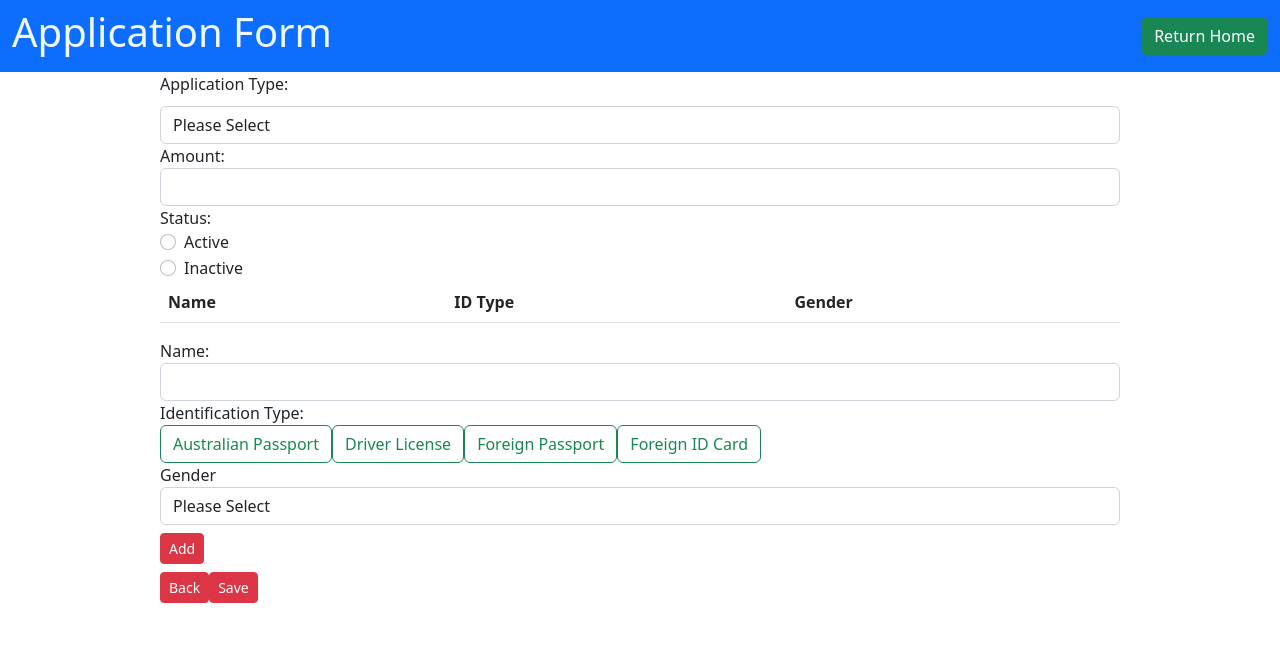
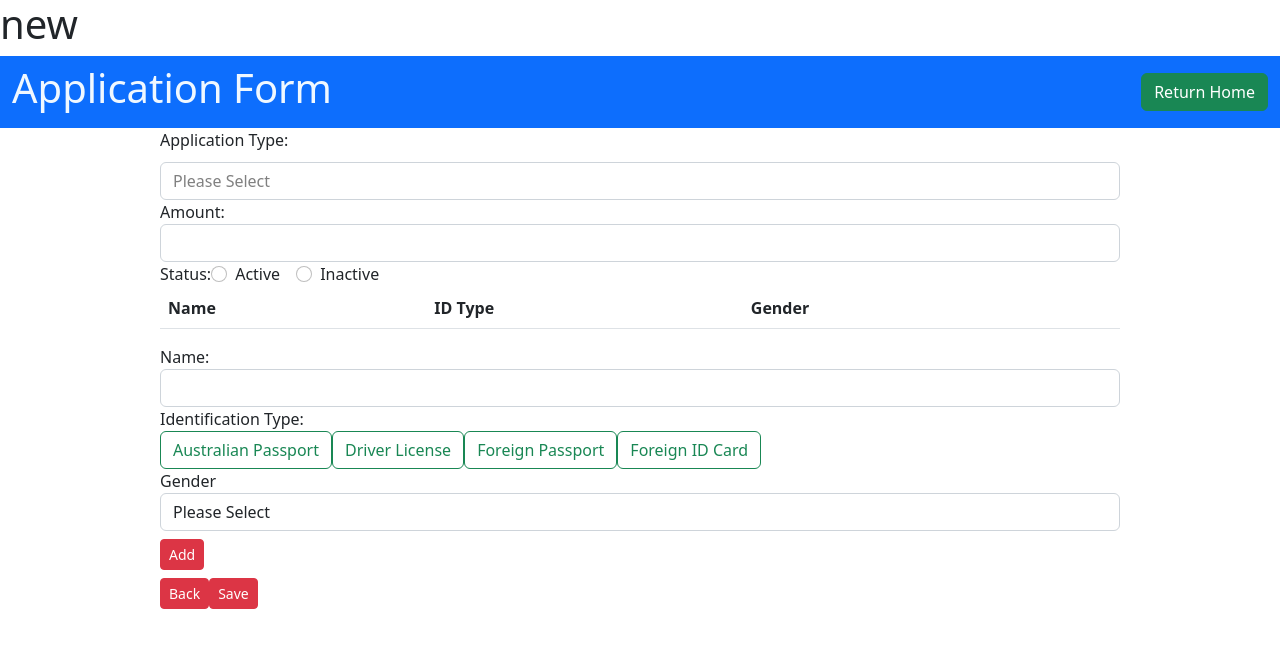
Before and after one commit to cwill0504/Application, an Angular app: page /application in a window 1280 px wide. Shown: the top 648 px of the page. Built offline with nearby package versions, Linux system fonts and the light colour scheme.

Commit message:
Validation + Edit/Delete Function
Added validation to input and ability to create and delete application and applicants.

```diff
--- a/src/app/application/application.component.html
+++ b/src/app/application/application.component.html
@@ -1,3 +1,4 @@
+<h1>{{mode}}</h1>
 <nav class="navbar nav-light bg-primary">
   <div class="container-fluid">
     <h1 style="color: aliceblue">Application Form</h1>
@@ -6,26 +7,73 @@
     </div>
   </div>
 </nav>
-<div class="form" *ngIf="mode == 'read' && application">
+<div class="form">
   <form [formGroup]="formValue">
     <div class="form-group">
+      <div *ngIf="mode != 'new'">
         <label for="applicationNumber">Application Number:</label>
         <input id="applicationNumber" type="number" class="form-control" value="{{application.applicationNumber}}"
-        readonly="readonly">
+          [readonly]="mode != 'new'">
+      </div>
+    </div>
     <label for="applicationType">Application Type:</label>
-      <input id="applicationType" type="name" class="form-control" value="{{application.applicationType}}"
-        readonly="readonly">
+    <div class="radio">
+      <style>
+        select:invalid {
+          color: gray;
+        }
+      </style>
+      <select formControlName="applicationType" class="form-control" id="applicationType" required
+        [attr.disabled]="mode == 'read' ? 'disabled' : null">
+        <option value="">Please Select</option>
+        <option value="Home Loan" [selected]="application.applicationType == 'Home Loan'">Home Loan</option>
+        <option value="Personal Loan" [selected]="application.applicationType == 'Personal Loan'">Personal Loan</option>
+        <option value="Business Loan" [selected]="application.applicationType == 'Business Loan'">Business Loan</option>
+      </select>
+      <div *ngIf="applicationType">
+        <div *ngIf="applicationType.invalid && (applicationType.dirty || applicationType.touched)"
+          class="alert alert-danger">
+          <div *ngIf="applicationType.errors?.['required']">
+            Please select an application type.
+          </div>
+        </div>
+      </div>
+
+      <!-- <div *ngIf="mode == 'read'" >
         <label for="amount">Amount:</label>
-      <input id="amount" type="number" class="form-control" value="{{application.amount}}" readonly="readonly">
+        <input id="amount" type="number" class="form-control" value="{{application.amount}}" [readonly]="mode == 'read'"
+          required pattern="([0-9]{4,})">
+        <div *ngIf="amount">
+          <div *ngIf="amount.invalid && (amount.dirty || amount.touched)" class="alert alert-danger">
+            <div *ngIf="amount.errors?.['required']">
+              Amount is required.
+            </div>
+            <div *ngIf="amount.errors?.['pattern']">
+              Amount must be larger than 1000.
+            </div>
+          </div>
+        </div>
+      </div> -->
+      <label for="amount">Amount:</label>
+      <input id="amount" type="number" class="form-control" [readonly]="mode == 'read'"
+        required pattern="([0-9]{4,})" formControlName="amount">
+      <div *ngIf="amount">
+        <div *ngIf="amount.invalid && (amount.dirty || amount.touched)" class="alert alert-danger">
+          <div *ngIf="amount.errors?.['required']">
+            Amount is required.
+          </div>
+          <div *ngIf="amount.errors?.['pattern']">
+            Amount must be larger than 1000.
+          </div>
+        </div>
+      </div>
       <label for="status">Status:</label>
       <div class="form-check form-check-inline">
-        <input class="form-check-input" type="radio" name="inlineRadioOptions" id="radio1"
-          value="{{application.status}}" [checked]="application.status == 'Active'" [disabled]="mode == 'read'">
+        <input class="form-check-input" type="radio" name="status" id="radio1" formControlName="status" value="Active" [checked]="application.status == 'Active'" [disabled]="mode == 'read'">
         <label class="form-check-label" for="inlineRadio1">Active</label>
       </div>
       <div class="form-check form-check-inline">
-        <input class="form-check-input" type="radio" name="inlineRadioOptions" id="radio2"
-          value="{{application.status}}" [checked]="application.status == 'Inactive'" [disabled]="mode == 'read'">
+        <input class="form-check-input" type="radio" name="status" id="radio2" formControlName="status" value="Inactive" [checked]="application.status == 'Inactive'" [disabled]="mode == 'read'">
         <label class="form-check-label" for="inlineRadio2">Inactive</label>
       </div>
     </div>
@@ -44,8 +92,8 @@
           <td>{{applicant.identificationTypes}}</td>
           <td>{{applicant.gender}}</td>
           <td>
-            <div *ngIf="mode != 'read'">
-              <button type="button" class="btn btn-danger btn-sm mt-2">Delete</button>
+            <div *ngIf="mode == 'edit'">
+              <button type="button" class="btn btn-danger btn-sm mt-2" (click)="deleteApplicant()">Deletewewe</button>
               <button type="button" class="btn btn-primary btn-sm mt-2"
                 style="color: white; background-color: blue;">Edit</button>
             </div>
@@ -53,67 +101,16 @@
         </tr>
       </tbody>
     </table>
+    <div *ngIf="mode == 'read'">
       <button type="button" class="btn btn-danger btn-sm mt-2" (click)="deleteApplication()">Delete</button>
-    <button id="myButton" type="button" class="btn btn-danger btn-sm mt-2" value="update">Edit</button>
+      <button id="myButton" type="button" class="btn btn-danger btn-sm mt-2" (click)="editApplication()">Edit</button>
+    </div>
   </form>
 </div>
 
 
-<div class="form" *ngIf="mode == 'new'">
+<div class="form" *ngIf="mode != 'read'">
   <form [formGroup]="formValue">
-    <div class="form-group">
-      <label for="applicationType">Application Type:</label>
-      <div class="radio">
-        <style>
-          select:invalid {
-            color: gray;
-          }
-        </style>
-        <select formControlName="applicationType" class="form-control">
-          <option value="">Please Select</option>
-          <option value="Home Loan">Home Loan</option>
-          <option value="Personal Loan">Personal Loan</option>
-          <option value="Business Loan">Business Loan</option>
-        </select>
-      </div>
-      <label for="amount">Amount:</label>
-      <input formControlName="amount" id="amount" type="number" class="form-control" required pattern="([0-9]{4,})">
-      <div *ngIf="amount">
-        <div *ngIf="amount.invalid && (amount.dirty || amount.touched)" class="alert alert-danger">
-          <div *ngIf="amount.errors?.['required']">
-            Amount is required.
-          </div>
-          <div *ngIf="amount.errors?.['pattern']">
-            Amount must be larger than 1000.
-          </div>
-        </div>
-      </div>
-      <label for="status">Status:</label>
-      <div class="form-check form--inline">
-        <input formControlName="status" class="form-check-input" type="radio" name="status" id="radio1" value="Active">
-        <label class="form-check-label" for="inlineRadio1">Active</label>
-      </div>
-      <div class="form-check form--inline">
-        <input formControlName="status" class="form-check-input" type="radio" name="status" id="radio2"
-          value="Inactive">
-        <label class="form-check-label" for="inlineRadio2">Inactive</label>
-      </div>
-      <table class="table">
-        <thead>
-          <tr>
-            <th>Name</th>
-            <th>ID Type</th>
-            <th>Gender</th>
-          </tr>
-        </thead>
-        <tbody>
-          <tr *ngFor="let applicant of application?.applicants">
-            <td>{{applicant.name}}</td>
-            <td>{{applicant.identificationTypes}}</td>
-            <td>{{applicant.gender}}</td>
-          </tr>
-        </tbody>
-      </table>
     <div class="form-group">
       <label for="name">Name:</label>
       <input type="text" class="form-control" id="name" formControlName="name" required pattern="[a-zA-Z ]+" />
@@ -151,6 +148,8 @@
       </div>
 
     </div>
+    <div *ngIf=gender>
+
       <div class="form-group">
         <label>Gender</label>
         <style>
@@ -165,10 +164,22 @@
           <option value="Not Disclosed">Not Disclosed</option>
         </select>
       </div>
-      <button id="myButton" type="button" class="btn btn-danger btn-sm mt-2" value="update">Add</button>
+      <div *ngIf="gender.invalid && (gender.dirty || gender.touched)" class="alert alert-danger">
+        <div *ngIf="gender.errors?.['required']">
+          Please select a gender option.
         </div>
+      </div>
+    </div>
+    <button id="myButton" type="button" class="btn btn-danger btn-sm mt-2" (click)="addApplicant()">Add</button>
+    <div *ngIf="mode == 'new'">
       <button id="myButton" type="button" class="btn btn-danger btn-sm mt-2" value="update">Back</button>
       <button id="myButton" type="button" class="btn btn-danger btn-sm mt-2" value="update"
-      (click)="createNewApplication()" [routerLink]="['/main']">Save</button>
+        (click)="createNewApplication()">Save</button>
+    </div>
+    <div *ngIf="mode == 'edit'">
+      <button id="myButton" type="button" class="btn btn-danger btn-sm mt-2" value="update">Back</button>
+      <button id="myButton" type="button" class="btn btn-danger btn-sm mt-2" value="update"
+        (click)="updateApplication()">Update</button>
+    </div>
   </form>
 </div>
--- a/src/app/application/application.component.ts
+++ b/src/app/application/application.component.ts
@@ -3,6 +3,7 @@ import { ApplicationService } from '../application.service';
 import { ActivatedRoute } from '@angular/router';
 import { FormBuilder, FormGroup, Validators } from '@angular/forms';
 import { Applicant, Application } from '../model/application';
+import { Router } from '@angular/router';
 
 @Component({
   selector: 'app-application',
@@ -14,9 +15,22 @@ export class ApplicationComponent implements OnInit {
   readonly: boolean = true;
   formValue !: FormGroup;
   //application = {"applicationNumber":0,"applicationType":"","amount":0,"status":"","applicants":[{"name":"","identificationType":[""],"gender":""}]};
-  application?: Application | null;
-  applicationNumber: number = 0;
-  constructor(private route: ActivatedRoute, private formbuilder: FormBuilder, private applicationService: ApplicationService) { }
+  // application: Application = {
+  //   "applicationNumber": 0,
+  //    "applicationType": "",
+  //    "amount": 0,
+  //    "status":"",
+  //    "applicants": []
+  // };
+  application: Application = {
+    "applicationNumber": 0,
+     "applicationType": "",
+     "amount": 0,
+     "status":"",
+     "applicants": []
+  };
+  applicationNumber?: string | null;
+  constructor(private route: ActivatedRoute, private formbuilder: FormBuilder, private applicationService: ApplicationService, private router: Router) { }
   identificationTypesForm = {
     australianPassport: false,
     driverLicense: false,
@@ -25,7 +39,6 @@ export class ApplicationComponent implements OnInit {
   }
 
   ngOnInit(): void {
-    this.loadApplication();
     this.formValue = this.formbuilder.group({
       applicationType: [''],
       amount: [null, [Validators.required, Validators.pattern('([0-9]{4,})')]],
@@ -34,35 +47,88 @@ export class ApplicationComponent implements OnInit {
       identificationTypes: [''],
       gender: ['', [Validators.required]]
     })
+
+    this.loadApplication(this.formValue);
   }
 
   get name() { return this.formValue.get('name'); }
-  get amount() { return this.formValue.get('amount'); }
+  get amount() {
+    let formAmountValue = this.formValue.controls['amount'].value;
+    if (formAmountValue == null && this.application.amount > 0) {
+      this.formValue.controls['amount'].setValue(this.application.amount);
+    }
+    return this.formValue.get('amount');
+  }
+  get applicationType() {return this.formValue.get('applicationType');}
+  get gender() {return this.formValue.get('gender');}
 
-  loadApplication() {
-    this.applicationNumber = Number(this.route.snapshot.paramMap.get('id'));
+  loadApplication(formValue: FormGroup) {
+    this.applicationNumber = this.route.snapshot.paramMap.get('id');
     console.log(this.applicationNumber)
-    if (this.applicationNumber == 0) {
+    if (this.applicationNumber != null) {
+      this.application = this.applicationService.getApplication(Number(this.applicationNumber));
+      formValue.controls['status'].setValue(this.application.status);
+     //this.formValue.setValue(this.application.amount, 'amount');
+      console.log(this.application);
+    } else {
       this.mode = "new";
       this.readonly = false;
     }
-    console.log(this.mode)
-    this.application = this.applicationService.getApplication(this.applicationNumber);
+
   }
 
   updateApplication() {
+    console.log(this.application)
+    let updatedApplication: Application = {
+      applicationNumber: this.application.applicationNumber,
+      applicationType: this.formValue.get('applicationType')?.value,
+      amount: this.formValue.get('amount')?.value,
+      status: this.formValue.get('status')?.value,
+      applicants: this.application.applicants
+    };
+    let applicationNumber = this.applicationService.updateApplication(updatedApplication);
+    console.log(applicationNumber);
+    this.mode = "read"
+    this.router.navigate(['/application/', applicationNumber]);
 
   }
 
   addApplicant() {
+    let name = this.formValue.get('name')?.value
+    let gender = this.formValue.get('gender')?.value
+    let newApplicant: Applicant = {
+      name: name,
+      identificationTypes: [],
+      gender: gender,
+    }
+    if (name && gender) {
+
+      if (this.identificationTypesForm.australianPassport) {
+        newApplicant.identificationTypes.push("Australian Passport");
+      }
+      if (this.identificationTypesForm.driverLicense) {
+        newApplicant.identificationTypes.push("Driver License");
+      }
+      if (this.identificationTypesForm.foreignPassport) {
+        newApplicant.identificationTypes.push("Foreign Passport");
+      }
+      if (this.identificationTypesForm.foreignIdCard) {
+        newApplicant.identificationTypes.push("Foreign ID Card");
+      }
+
+      console.log(this.application);
+      this.application.applicants.push(newApplicant);
+      console.log(this.application);
+    }
+  }
+
+  deleteApplicant() {
+    this.applicationService.deleteApplicant()
 
   }
 
-  deleteApplicant() {
-
-  }
-
-  updateApplicant() {
+  editApplication() {
+    this.mode = 'edit'
 
 
   }
@@ -74,7 +140,7 @@ export class ApplicationComponent implements OnInit {
   }
 
   deleteApplication() {
-    this.applicationService.deleteApplication(this.applicationNumber);
+    this.applicationService.deleteApplication(Number(this.applicationNumber));
   }
   createNewApplication() {
     let newApplication: Application = {
@@ -82,32 +148,16 @@ export class ApplicationComponent implements OnInit {
       applicationType: this.formValue.get('applicationType')?.value,
       amount: this.formValue.get('amount')?.value,
       status: this.formValue.get('status')?.value,
-      applicants: []
+      applicants: this.application.applicants
     };
-    let name = this.formValue.get('name')?.value
-    let gender = this.formValue.get('gender')?.value
-    if (name && gender) {
-      let applicant: Applicant = {
-        name: name,
-        identificationTypes: [],
-        gender: gender,
-      }
-      if (this.identificationTypesForm.australianPassport) {
-        applicant.identificationTypes.push("Australian Passport");
-      }
-      if (this.identificationTypesForm.driverLicense) {
-        applicant.identificationTypes.push("Driver License");
-      }
-      if (this.identificationTypesForm.foreignPassport) {
-        applicant.identificationTypes.push("Foreign Passport");
-      }
-      if (this.identificationTypesForm.foreignIdCard) {
-        applicant.identificationTypes.push("Foreign ID Card");
-      }
-      newApplication.applicants.push(applicant);
-    }
+
+
+
     console.log(newApplication)
 
-    this.applicationService.addApplication(newApplication);
+    let applicationNumber = this.applicationService.addApplication(newApplication);
+
+    this.mode = "read"
+    this.router.navigate(['/application/', applicationNumber]);
   }
 }
```
Also changed, not shown: src/app/application.service.ts (+13 -7 lines). Lines whose indentation alone changed are shown as unchanged.
